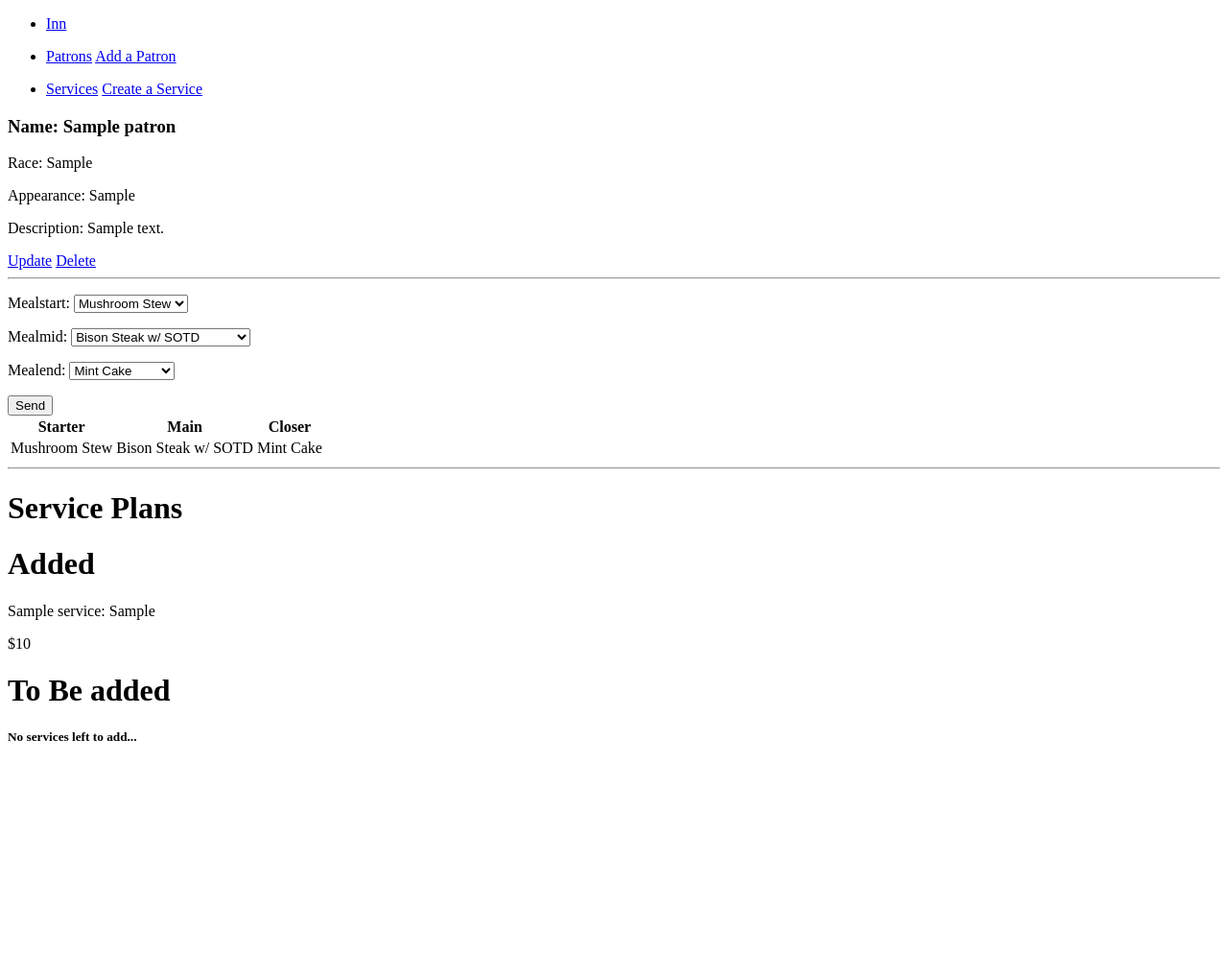
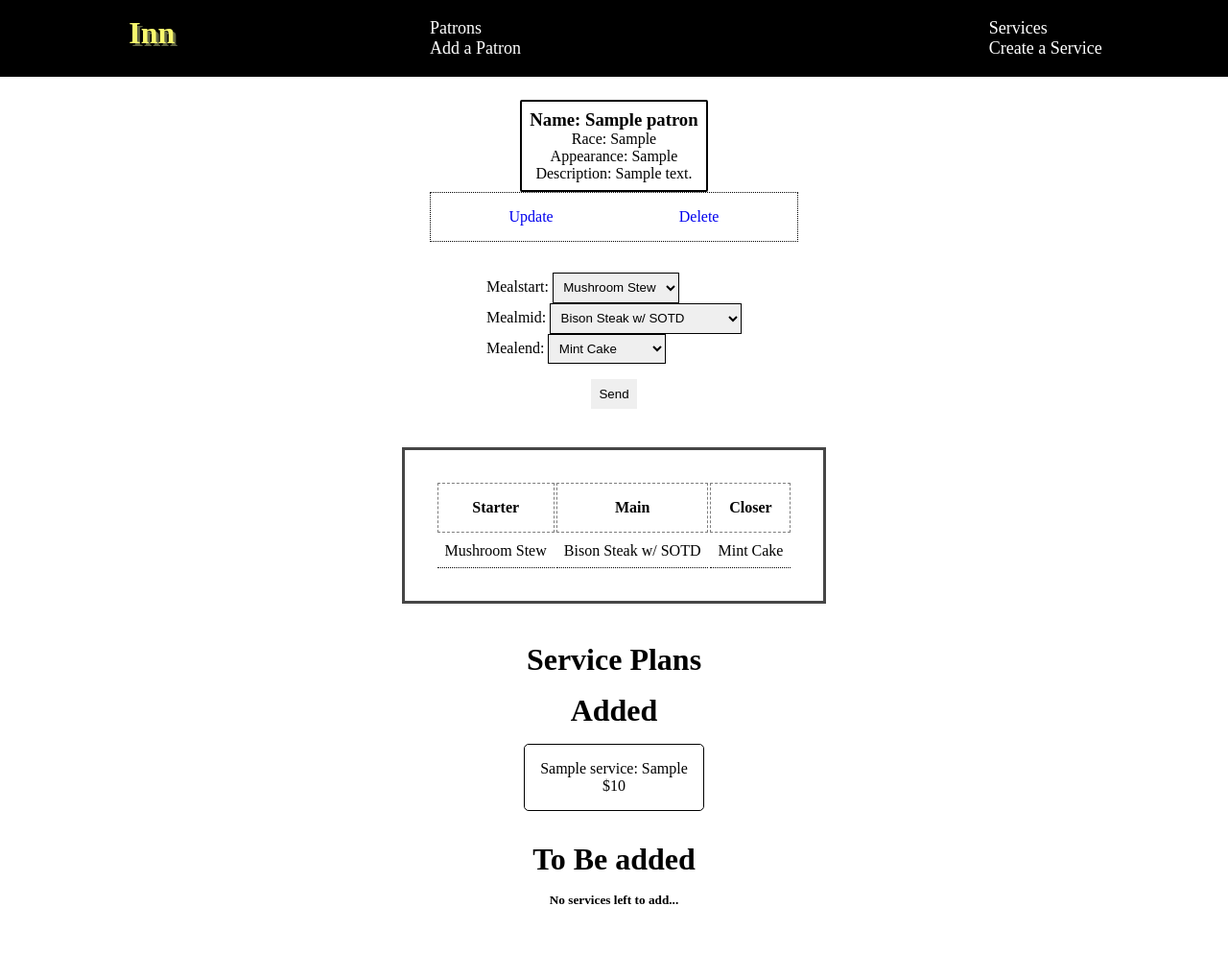
Before and after one commit to redsn/patron_collector, a Django app: page /patrons/1/ in a window 1280 px wide. Shown: the whole page at 96% size. Before the commit the page ends 772 px from the top, so only its background shows below. Run offline with Django 4.2, Linux system fonts and the light colour scheme; a user stored in the database is signed in; tables that the repository leaves empty hold one stand-in row (values such as "Sample post").

Commit message:
wip: basic css added for 50% of pages

```diff
--- /dev/null
+++ b/main_app/static/css/style.css
@@ -0,0 +1,235 @@
+*{
+    box-sizing: border-box;
+    padding: 0;
+    border: 0;
+    margin: 0;
+}
+body {
+    background-color: white;
+}
+
+a{
+    text-decoration: none;
+}
+
+ul{
+    list-style: none;
+}
+.nav-home{
+    font-size: xx-large;
+    padding-top: 2vh;
+}
+
+.nav-home a{
+    color: rgb(248, 248, 109) !important;
+    text-shadow: 3px 3px rgb(245, 255, 168, 0.4);
+    border: 3px solid black;
+    font-weight: 900;
+}
+
+.nav-main{
+    display: flex;
+    width: 100%;
+    height: 10vh;
+    justify-content: space-around;
+    background-color: black;
+    /* color: white; */
+}
+
+.nav-main a{
+    text-decoration: none;
+    color: white;
+}
+
+.nav-main a:hover{
+    color:rgb(248, 248, 109)
+}
+
+.nav-additional{
+    display:flex;
+    width: 25%;
+    flex-direction: column;
+    justify-content: center;
+    font-size: large;
+    /* justify-content: space-between; */
+}
+
+.services{
+    display:flex;
+    flex-direction: column;
+    justify-content: center;
+    font-size: large;
+}
+
+.services a:hover{
+    font-size: x-large;
+    font-weight: 600;
+}
+
+.nav-additional a:hover{
+    font-size: x-large;
+    font-weight: 600;
+}
+
+.container{
+    /* display:flex; */
+    width: 100vw;
+    height: 100vh;
+    justify-content: center;
+    margin: 0 auto;
+}
+
+.container h1{
+    padding-top: 2vh;
+    display:flex;
+    margin: 0 auto;
+    justify-content: center;
+}
+
+.page_name{
+    display:flex;
+    align-items: center;
+    justify-content: center;
+    margin: 0 auto;
+    height: 100vh;
+}
+
+.index-patron{
+    margin-top: 2vh;
+    /* display: block; */
+    width: fit-content;
+    margin: 0 auto;
+    justify-content: center;
+    display: flex;
+    flex-wrap: wrap-reverse;
+    border: 2px solid black;
+    border-radius: 6px;
+    color: black;
+}
+
+.index-patron:hover{
+    padding: 3vw;
+    font-weight: 800;
+    background-color: rgb(234, 234, 234);
+}
+
+.index-patron *{
+    justify-content: space-around;
+    padding: 3vw;
+}
+
+.detail-container{
+    display: flex;
+    justify-content: center;
+    align-items: center;
+    margin: 0 auto;
+    flex-direction: column;
+}
+
+.detail-patron{
+    display: flex;
+    justify-content: center;
+    align-items: center;
+    flex-direction: column;
+    border: 2px black solid;
+    border-radius: 2px;
+    padding: 1vh;
+    margin-top: 3vh;
+}
+
+.detail-modify{
+    margin: 0 0 4vh 0;
+    display: flex;
+    justify-content: space-around;
+    width: 30vw;
+    border: 1px black dotted;
+    padding: 2vh
+}
+
+.detail-modify > a:hover{
+    padding: 3vh;
+    background-color: rgb(234, 234, 234);
+}
+
+.meal{
+    display: flex;
+    justify-content: center;
+    align-items: center;
+    flex-direction: column;
+}
+
+.meal select{
+    border: 1px black solid;
+    padding: 0.5vw;
+}
+
+.meal input{
+    display: flex;
+    justify-content: center;
+    align-items: center;
+    padding: 1vh;
+    margin: 2vh auto;
+    margin-bottom: 2vh;
+}
+
+.meal input:hover{
+    padding: 1.1vh;
+    font-weight: 600;
+}
+
+.meal table{
+    margin: 3vh;
+    border: 3px solid rgb(8, 8, 8, 0.75);
+    padding: 4vh;
+}
+
+.meal th{
+    padding: 2vh;
+    border: 1px dashed rgb(0, 0, 0, 0.5);
+    margin: 1vh;
+}
+
+.meal td{
+    border-bottom: 1px dotted black;
+    padding: 1vh;
+}
+
+.service{
+    margin: 0 auto;
+    justify-content: center;
+    align-items: center;
+    padding-bottom: 4vh;
+}
+
+.service input{
+    display: flex;
+    justify-content: center;
+    align-items: center;
+    padding: 1vh;
+    margin: 2vh auto;
+    margin-bottom: 2vh;
+}
+
+.service input:hover{
+    padding: 1.1vh;
+    font-weight: 600;
+}
+
+.service h5{
+    padding: 2vh;
+    display: flex;
+    justify-content: center;
+    align-items: center;
+    margin: 0 auto;
+}
+
+.service-box{
+    padding: 2vh;
+    border: 1px solid black;
+    border-radius: 5px;
+    display: flex;
+    flex-direction: column;
+    justify-content: center;
+    align-items: center;
+    margin: 2vh auto
+}
--- a/main_app/templates/base.html
+++ b/main_app/templates/base.html
@@ -1,9 +1,11 @@
+{% load static %}
 <!DOCTYPE html>
 <html lang="en">
 <head>
     <meta charset="UTF-8">
     <meta http-equiv="X-UA-Compatible" content="IE=edge">
     <meta name="viewport" content="width=device-width, initial-scale=1.0">
+    <link rel="stylesheet" type="text/css" href="{% static 'css/style.css' %}" />
     <title>{{ Title }} || PatronKeeper</title>
 </head>
 <header>
@@ -16,12 +18,16 @@
         <ul class="nav-additional">
             <li>
                 <a href="/patrons">Patrons</a>
+            </li>
+            <li>
                 <a href="/patrons/create">Add a Patron</a>
             </li>
         </ul>
         <ul class="services">
             <li>
                 <a href="/services/">Services</a>
+            </li>
+            <li>
                 <a href="/services/create">Create a Service</a>
             </li>
         </ul>
--- a/main_app/templates/home.html
+++ b/main_app/templates/home.html
@@ -2,7 +2,7 @@
 
 {% block content %}
     <h1 class="page_name">
-        Patron Home
+        Patron Keeper
     </h1>
 
 {% endblock %}
--- a/main_app/templates/patrons/detail.html
+++ b/main_app/templates/patrons/detail.html
@@ -19,6 +19,7 @@
             {{ meal.as_p }}
             <input type="submit" value="Send">
         </form>
+        <hr/>
         <table>
             <thead>
                 <tr>
@@ -57,7 +58,7 @@
             <h1>Added</h1>
             {% if patron.services.count %}
             {% for service in patron.services.all %}
-            <div>
+            <div class="service-box">
                 <p>{{service.name}}: {{service.job}} </p>
                 <p>${{service.price}}</p>
             </div>
@@ -70,7 +71,7 @@
             <h1>To Be added</h1>
             {% if servicenull.count %}
             {% for service in servicenull %}
-            <div>
+            <div class="service-box">
                 <p>{{service.name}}: {{service.job}} </p>
                 <p>${{service.price}}</p>
             </div>
--- a/main_app/templates/services/index.html
+++ b/main_app/templates/services/index.html
@@ -3,7 +3,7 @@
 <h1>Services</h1>
 {% for service in services %}
 <a href="/services/{{service.id}}">
-    <div class="index-service">
+    <div class="index-patron">
         <h3>
             {{service.name}}
         </h3>
```
